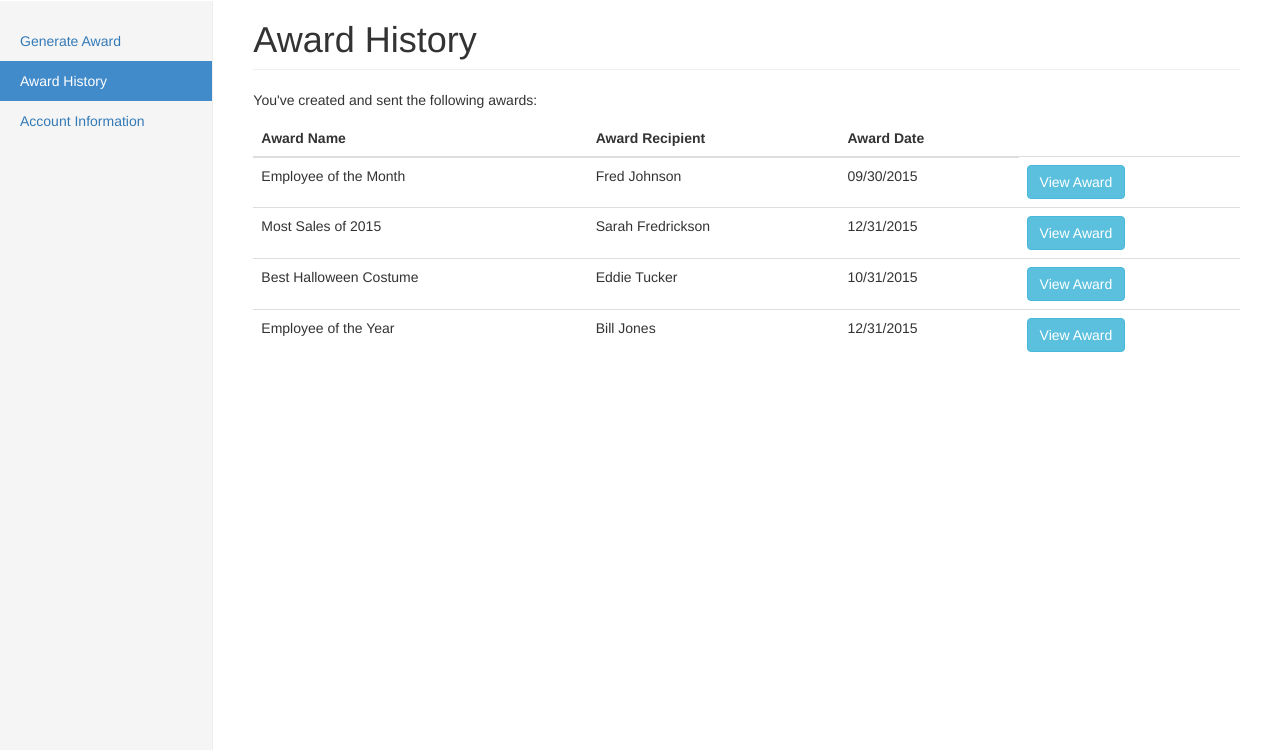
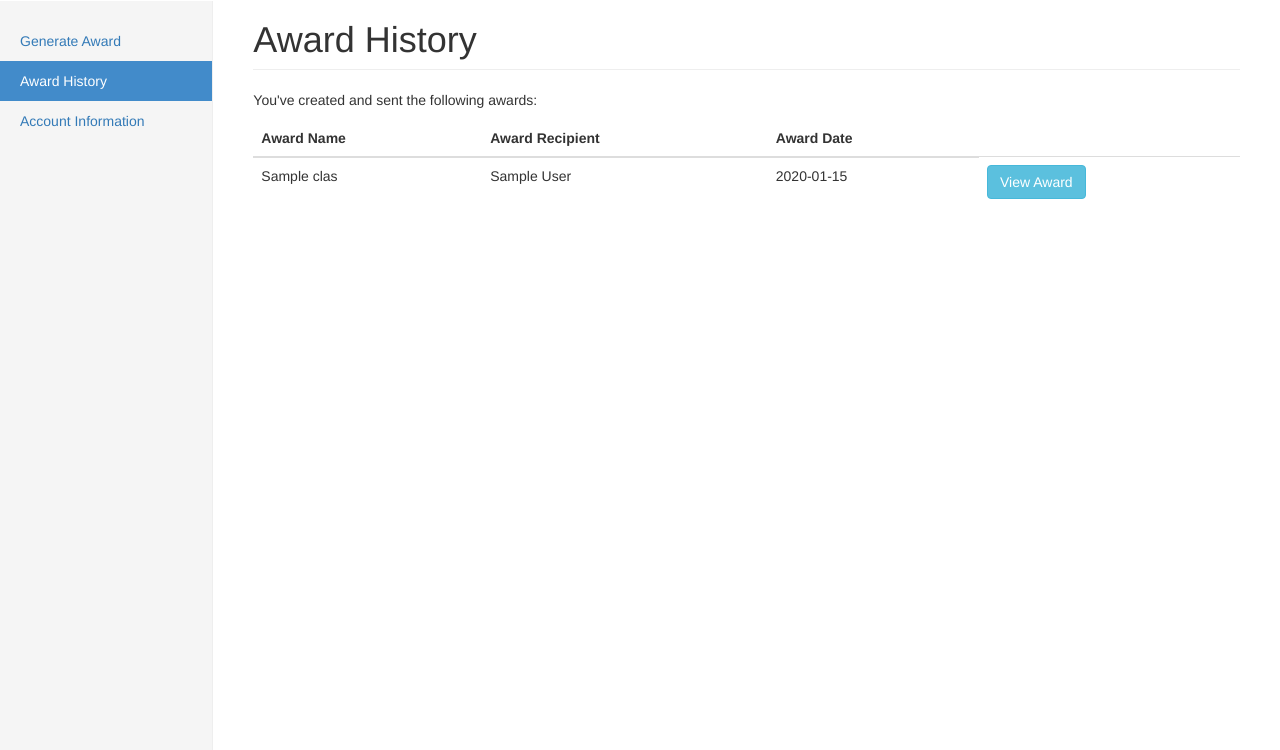
Before and after one commit to kylesezhi/employee-recognition-awards, a PHP site: page /awardHistory.php in a window 1280 px wide. Shown: the part 50-800 px from the top of the page. Run offline with PHP 8.4, Linux system fonts and the light colour scheme; the visitor is signed in with stand-in values (Sample User, id 1); tables that the repository leaves empty hold one stand-in row (values such as "Sample post").

Commit message:
Hooked up user award history page to database

```diff
--- a/site/awardHistory.php
+++ b/site/awardHistory.php
@@ -4,6 +4,15 @@ ini_set('display_errors', 'On');
 
 //Access current session
 session_start();
+
+//Database information
+require "dbconfig.php";
+
+//Connect to the database
+$mysqli = new mysqli(DB_HOST,DB_USER,DB_PASSWORD,DB_DB);
+if($mysqli->connect_errno){
+    echo "Connection error " . $mysqli->connect_errno . " " . $mysqli->connect_error;
+}
 
 ?>
 
@@ -59,38 +68,59 @@ session_start();
 
             <table class="table table-hover">
                 <thead>
-                    <th>Award Name</th>
-                    <th>Award Recipient</th>
-                    <th>Award Date</th>
+                <th>Award Name</th>
+                <th>Award Recipient</th>
+                <th>Award Date</th>
 
                 </thead>
                 <tbody>
-                    <tr>
-                        <td>Employee of the Month</td>
-                        <td>Fred Johnson</td>
-                        <td>09/30/2015</td>
-                        <td><a href="#" class="btn btn-info" role="button">View Award</a></td>
-                    </tr>
-                    <tr>
-                        <td>Most Sales of 2015</td>
-                        <td>Sarah Fredrickson</td>
-                        <td>12/31/2015</td>
-                        <td><a href="#" class="btn btn-info" role="button">View Award</a></td>
-                    </tr>
-                    <tr>
-                        <td>Best Halloween Costume</td>
-                        <td>Eddie Tucker</td>
-                        <td>10/31/2015</td>
-                        <td><a href="#" class="btn btn-info" role="button">View Award</a></td>
-                    </tr>
-                    <tr>
-                        <td>Employee of the Year</td>
-                        <td>Bill Jones</td>
-                        <td>12/31/2015</td>
-                        <td><a href="#" class="btn btn-info" role="button">View Award</a></td>
-                    </tr>
+
+                <?php
+                //Prepare SELECT statement to get award history data
+                if(!($stmt = $mysqli->prepare("SELECT a.first_name, a.last_name, a.award_date, a.id, c.title FROM award a INNER JOIN class c ON a.class_id = c.id INNER JOIN award_user au ON a.user_id = au.id WHERE au.id = ?;"))){
+                    echo "Prepare failed: " . $stmt->errno . " " . $stmt->error;
+                }
+
+                //Bind parameters
+                $stmt->bind_param("s", $_SESSION["user_id"]);
+
+                //Execute the SELECT statement
+                if(!$stmt->execute()){
+                    echo "Execute failed: " . $mysqli->connect_errno . " " . $mysqli->connect_error;
+                }
+
+                //Bind results to variables
+                if(!$stmt->bind_result($recipient_first_name, $recipient_last_name, $award_date, $award_id, $award_title)){
+                    echo "Bind failed: " . $mysqli->connect_errno . " " . $mysqli->connect_error;
+                }
+
+                //Go through each row of returned results and build table
+                while($stmt->fetch()){
+
+                    echo "<tr>";
+                    echo "<td>" . $award_title . "</td>";
+                    echo "<td>" . $recipient_first_name . " " . $recipient_last_name . "</td>";
+                    echo "<td>" . $award_date . "</td>";
+                    echo "<td><a href='#' class='btn btn-info' role='button'>View Award</a></td>";
+                    echo "</tr>";
+                }
+
+                //Close mySQL statement
+                $stmt->close();
+
+                ?>
                 </tbody>
             </table>
+
+
+
+
+
+
+
+
+
+
 
 
         </div>
```
